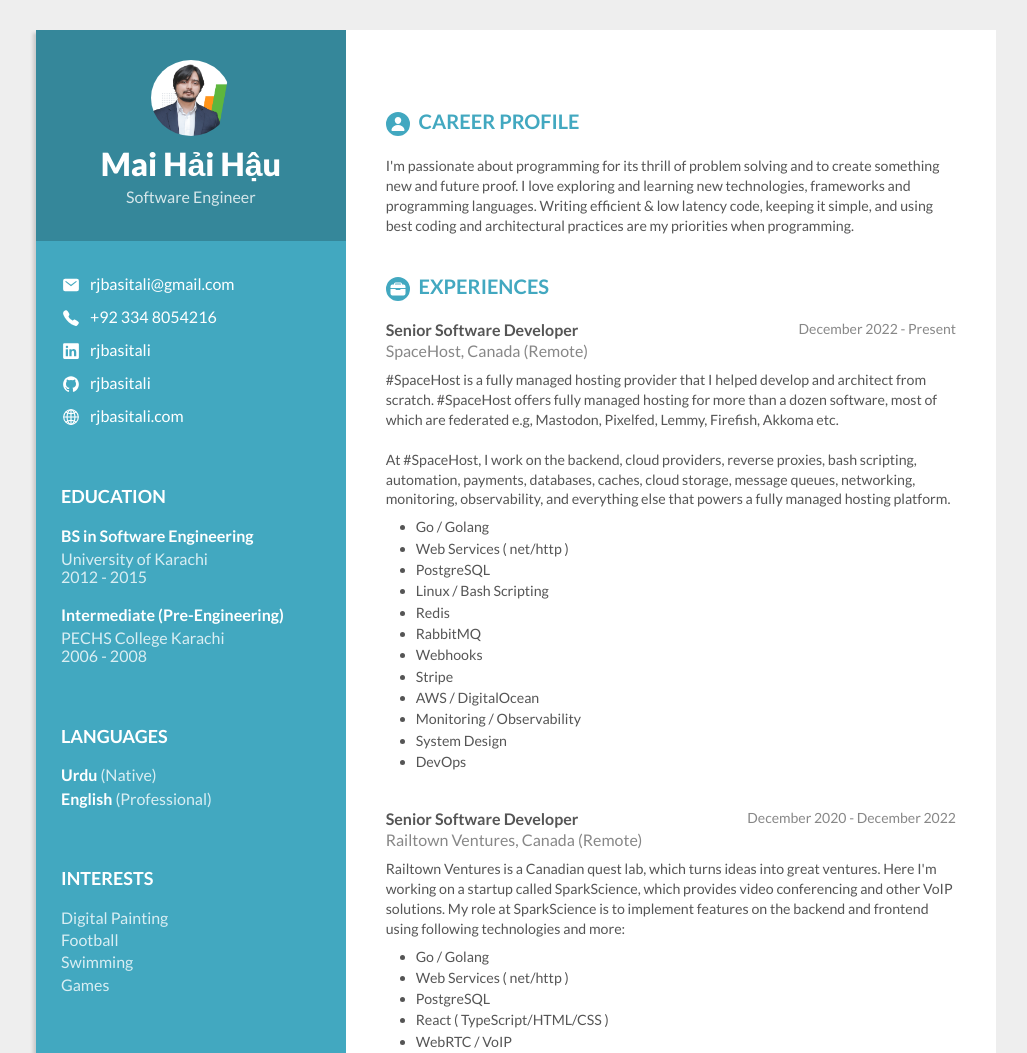
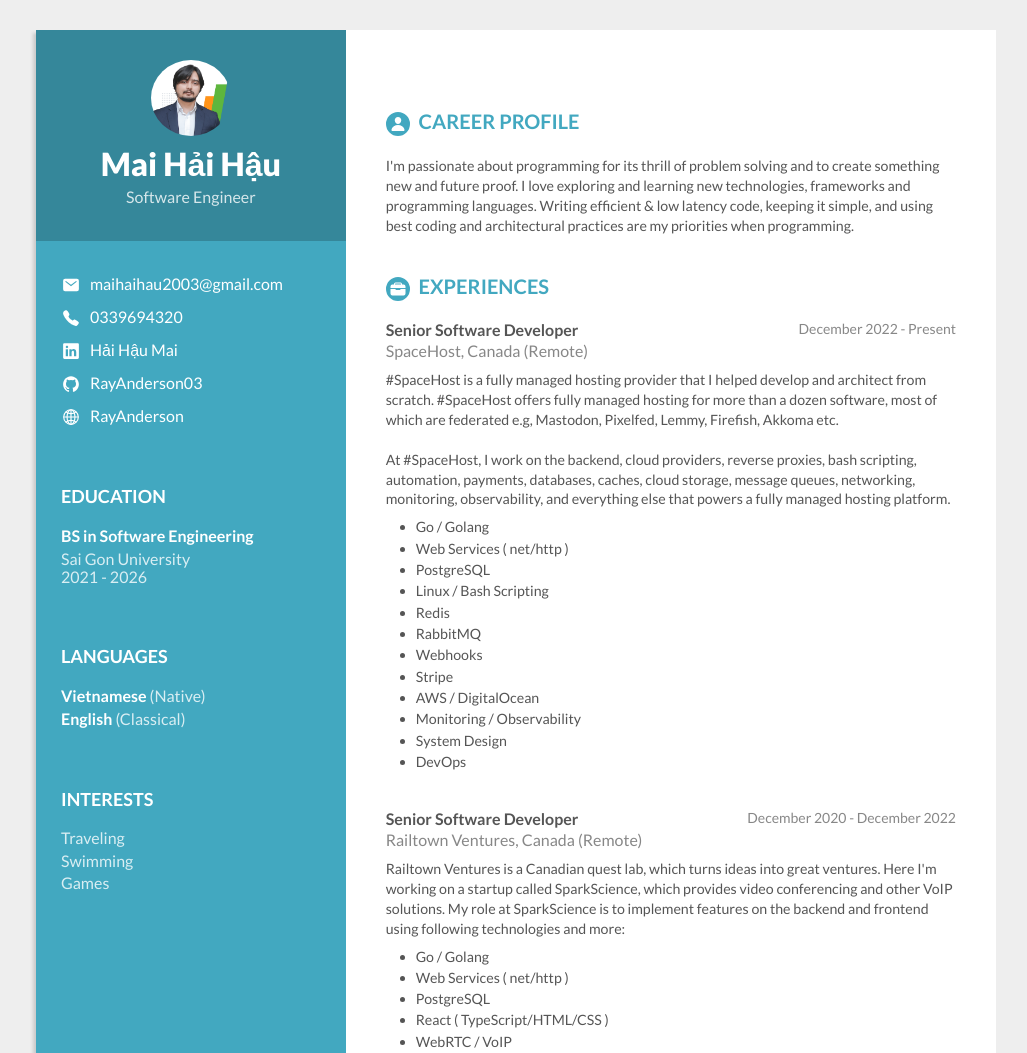
Before and after one commit to RayAnderson03/RayAnderson03.github.io, a plain HTML site: page index.html in a window 1280 px wide. Shown: the top 1053 px of the page, without its empty margins (124-1151 px from the left). Drawn offline with nearby package versions, Linux system fonts and the light colour scheme.

Commit message:
Update index.html

```diff
--- a/index.html
+++ b/index.html
@@ -30,45 +30,40 @@
                 <div class="personal-details">
                     <div class="personal-info">
                         <ion-icon name="mail"></ion-icon>
-                        <a href="mailto:rjbasitali@gmail.com" target="_blank">rjbasitali@gmail.com</a>
+                        <a href="mailto:maihaihau2003@gmail.com" target="_blank">maihaihau2003@gmail.com</a>
                     </div>
                     <div class="personal-info">
                         <ion-icon name="call"></ion-icon>
-                        <a href="tel:0923348054216" target="_blank">+92 334 8054216</a>
+                        <a href="tel:0923348054216" target="_blank">0339694320</a>
                     </div>
                     <div class="personal-info">
                         <ion-icon name="logo-linkedin"></ion-icon>
-                        <a href="https://www.linkedin.com/in/rjbasitali/" target="_blank">rjbasitali</a>
+                        <a href="https://www.linkedin.com/in/haihaumai/" target="_blank">Hải Hậu Mai</a>
                     </div>
                     <div class="personal-info">
                         <ion-icon name="logo-github"></ion-icon>
-                        <a href="https://github.com/rjbasitali" target="_blank">rjbasitali</a>
+                        <a href="https://https://github.com/RayAnderson03" target="_blank">RayAnderson03</a>
                     </div>
                     <div class="personal-info">
                         <ion-icon name="globe-outline"></ion-icon>
-                        <a href="https://rjbasitali.com" target="_blank">rjbasitali.com</a>
+                        <a href="https://github.com/RayAnderson03" target="_blank">RayAnderson</a>
                     </div>
 
                     <h3>Education</h3>
                     <div class="personal-ed">
                         <p class="personal-ed-bold">BS in Software Engineering</p>
-                        <p class="personal-ed-light">University of Karachi<br>2012 - 2015</p>
-                    </div>
-                    <div class="personal-ed">
-                        <p class="personal-ed-bold">Intermediate (Pre-Engineering)</p>
-                        <p class="personal-ed-light">PECHS College Karachi<br>2006 - 2008</p>
+                        <p class="personal-ed-light">Sai Gon University<br>2021 - 2026</p>
                     </div>
 
                     <h3>Languages</h3>
                     <div class="personal-ed">
-                        <p class="personal-ed-bold">Urdu <span>(Native)</span></p>
-                        <p class="personal-ed-bold">English <span>(Professional)</span></p>
+                        <p class="personal-ed-bold">Vietnamese <span>(Native)</span></p>
+                        <p class="personal-ed-bold">English <span>(Classical)</span></p>
                     </div>
 
                     <h3>Interests</h3>
                     <div class="personal-ed">
-                        <p class="personal-ed-light">Digital Painting</p>
-                        <p class="personal-ed-light">Football</p>
+                        <p class="personal-ed-light">Traveling</p>
                         <p class="personal-ed-light">Swimming</p>
                         <p class="personal-ed-light">Games</p>
                     </div>
```
